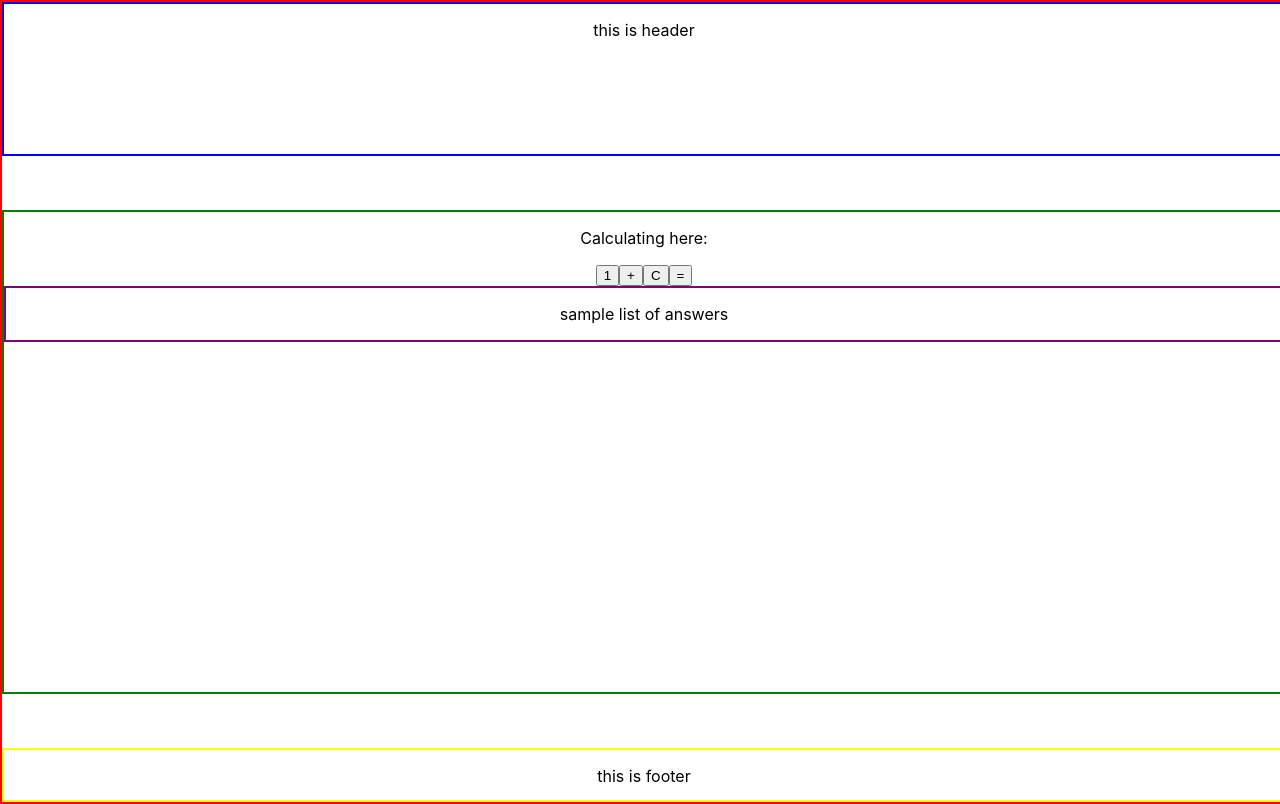
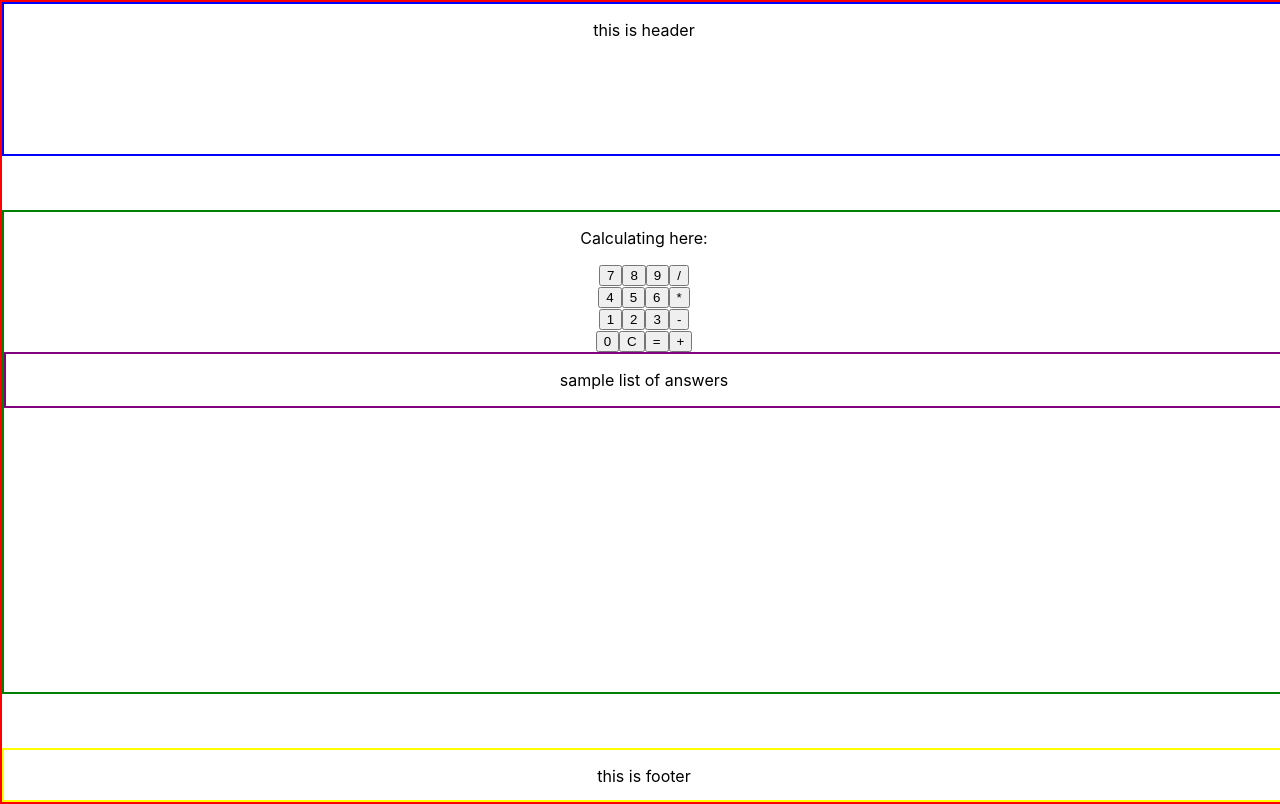
Before and after one commit to nrsimonelli/calculator-webSocket, a React (Create React App) app: page / in a window 1280 px wide. Built offline with nearby package versions, Linux system fonts and the light colour scheme.

Commit message:
finished the rest of the calculator buttons and organized into rows

```diff
--- a/src/components/Calculator/Calculator.js
+++ b/src/components/Calculator/Calculator.js
@@ -42,7 +42,7 @@ class Calculator extends Component {
     console.log('equals clicked!')
     console.log(this.state.x, this.state.operator, this.state.y);
 
-
+    this.clearAll();
   }
   clearAll = () => {
     console.log('blank slate')
@@ -58,15 +58,67 @@ class Calculator extends Component {
   render() {
     return (
       <div className='root-calculator'>
-        <p>Calculating here: {this.state.x, this.state.operator, this.state.y}</p>
+        <p>Calculating here: {this.state.x + this.state.operator + this.state.y}</p>
+        <div className='row row-1'>
+          <button
+            value={7}
+            onClick={this.digitClicked}
+          >7</button>
+          <button
+            value={8}
+            onClick={this.digitClicked}
+          >8</button>
+          <button
+            value={9}
+            onClick={this.digitClicked}
+          >9</button>
+          <button
+            value={'/'}
+            onClick={this.operatorClicked}
+          >/</button>
+        </div>
+        <div className='row row-2'>
+        <button
+          value={4}
+          onClick={this.digitClicked}
+        >4</button>
+        <button
+          value={5}
+          onClick={this.digitClicked}
+        >5</button>
+        <button
+          value={6}
+          onClick={this.digitClicked}
+        >6</button>
+        <button
+          value={'*'}
+          onClick={this.operatorClicked}
+        >*</button>
+        </div>
+        <div className='row row-3'>
         <button
           value={1}
           onClick={this.digitClicked}
         >1</button>
         <button
-          value={'+'}
+          value={2}
+          onClick={this.digitClicked}
+        >2</button>
+        <button
+          value={3}
+          onClick={this.digitClicked}
+        >3</button>
+        <button
+          value={'-'}
           onClick={this.operatorClicked}
-        >+</button>
+        >-</button>
+
+        </div>
+        <div className='row row-4'>
+        <button
+          value={0}
+          onClick={this.digitClicked}
+        >0</button>
         <button
           onClick={this.clearAll}
         >C</button>
@@ -74,6 +126,12 @@ class Calculator extends Component {
           value={'='}
           onClick={this.equalClicked}
         >=</button>
+        <button
+          value={'+'}
+          onClick={this.operatorClicked}
+        >+</button>
+
+        </div>
         <AnswerList />
       </div>
     ) // end return
```
